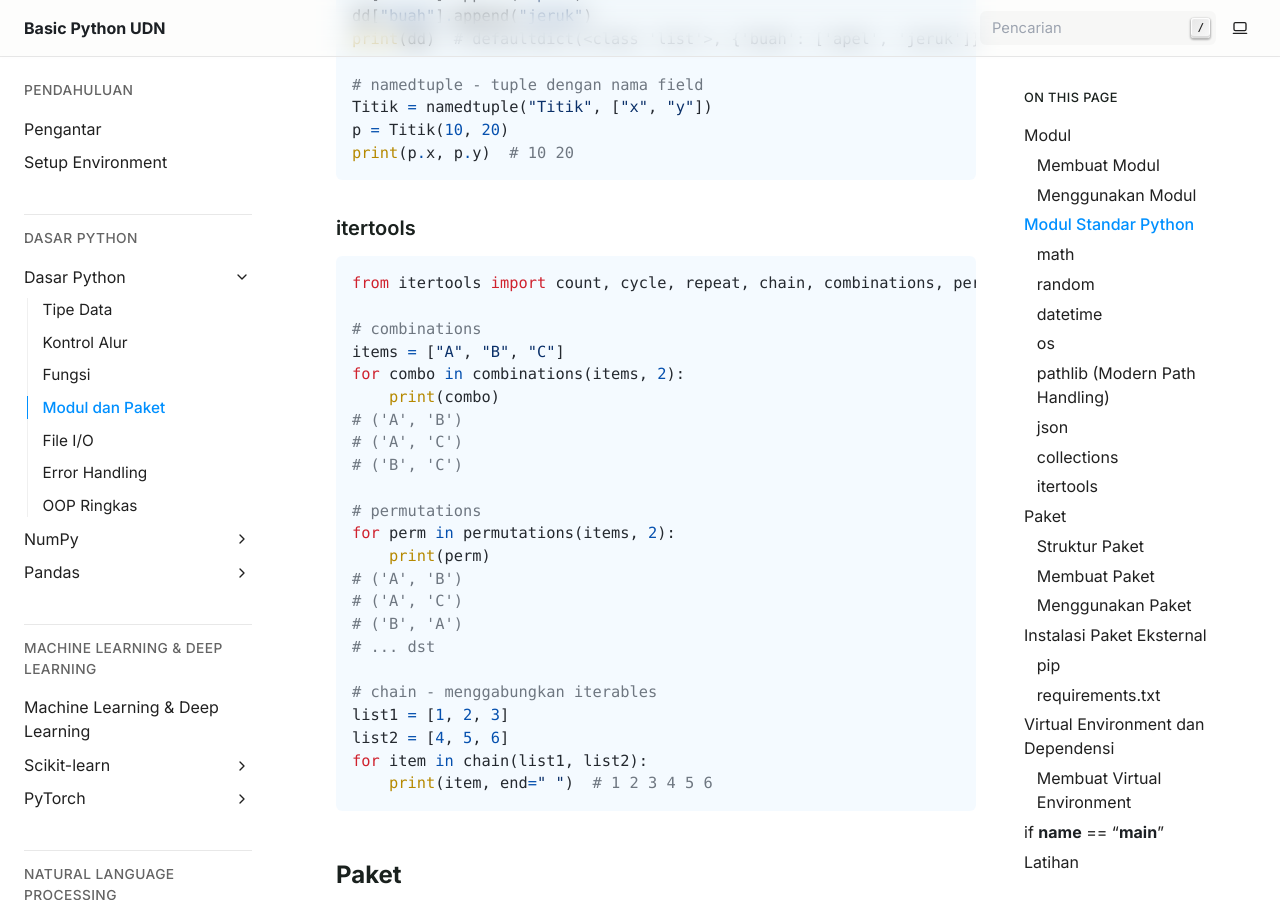
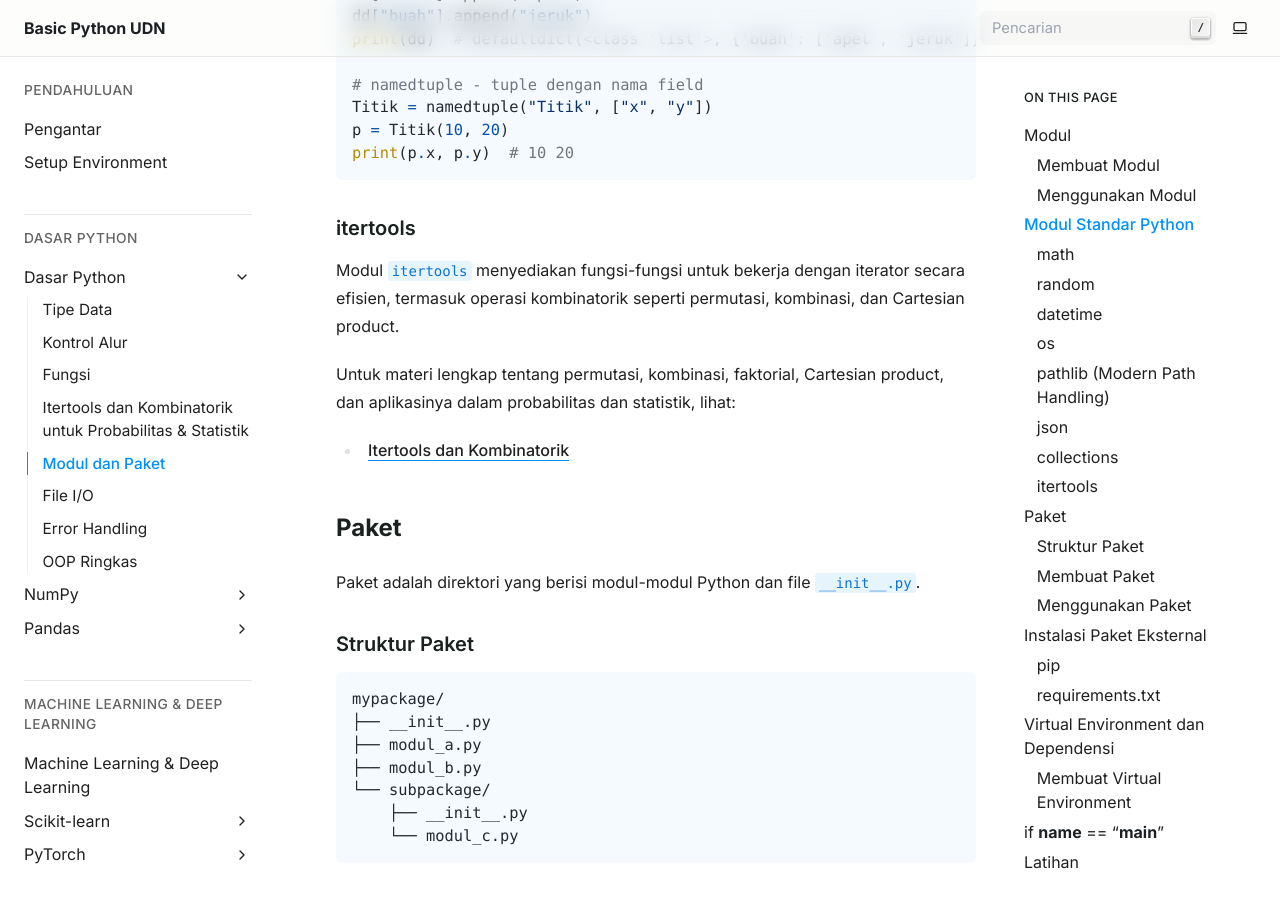
Before and after one commit to az-ihsan/basic-python-udn, a Sphinx documentation site: the page built from docs/python/modul_dan_paket.md, in a window 1280 px wide and 900 px high, scrolled down 5000 px. Built offline with Sphinx 7.4.7, drawn with Linux system fonts in a browser that asks for light colours; some of the changed text lies outside the part shown.

Commit message:
feature: itertools

````diff
--- a/docs/python/modul_dan_paket.md
+++ b/docs/python/modul_dan_paket.md
@@ -221,31 +221,11 @@ print(p.x, p.y)  # 10 20
 
 ### itertools
 
-```python
-from itertools import count, cycle, repeat, chain, combinations, permutations
+Modul `itertools` menyediakan fungsi-fungsi untuk bekerja dengan iterator secara efisien, termasuk operasi kombinatorik seperti permutasi, kombinasi, dan Cartesian product.
 
-# combinations
-items = ["A", "B", "C"]
-for combo in combinations(items, 2):
-    print(combo)
-# ('A', 'B')
-# ('A', 'C')
-# ('B', 'C')
+Untuk materi lengkap tentang permutasi, kombinasi, faktorial, Cartesian product, dan aplikasinya dalam probabilitas dan statistik, lihat:
 
-# permutations
-for perm in permutations(items, 2):
-    print(perm)
-# ('A', 'B')
-# ('A', 'C')
-# ('B', 'A')
-# ... dst
-
-# chain - menggabungkan iterables
-list1 = [1, 2, 3]
-list2 = [4, 5, 6]
-for item in chain(list1, list2):
-    print(item, end=" ")  # 1 2 3 4 5 6
-```
+- [Itertools dan Kombinatorik](itertools_combinatorik.md)
 
 ## Paket
 
````
Also changed, not shown: docs/python/index.md (+1 -0 lines), docs/python/itertools_combinatorik.md (added, +272 -0 lines).
